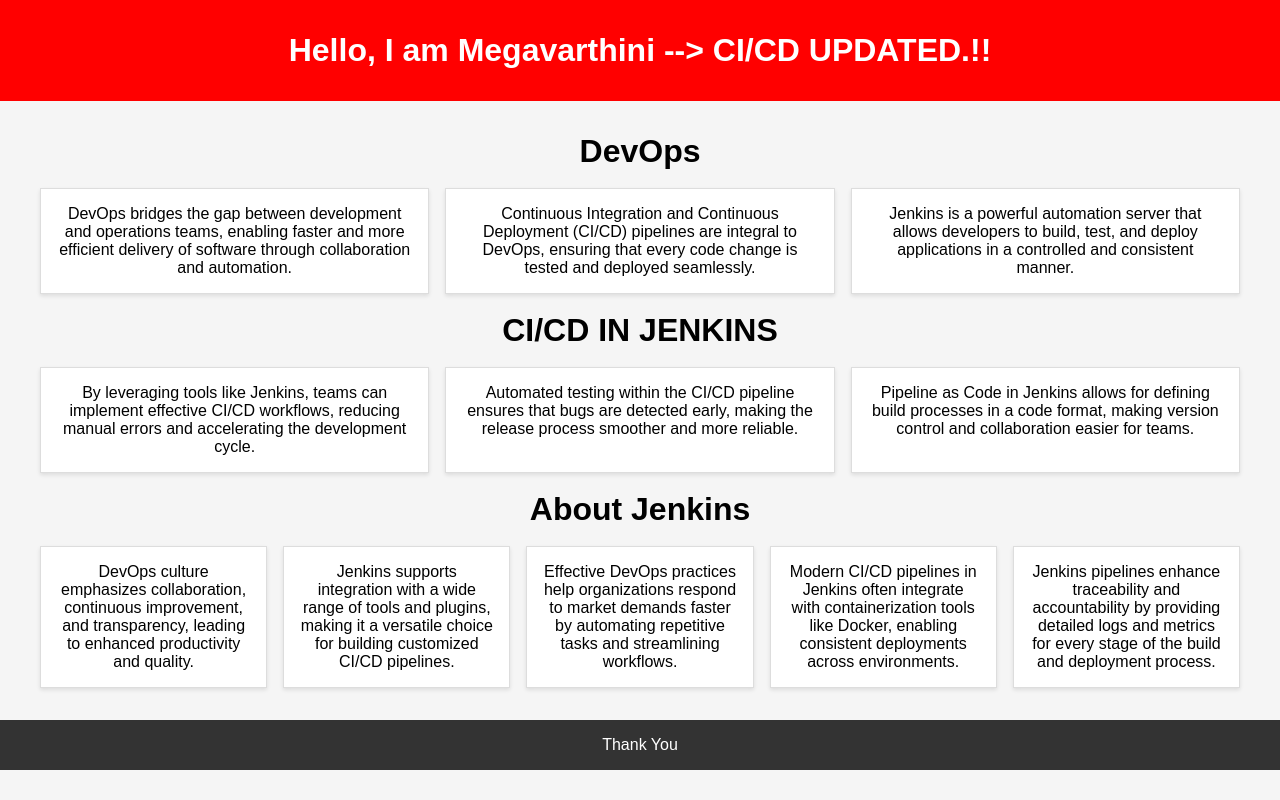
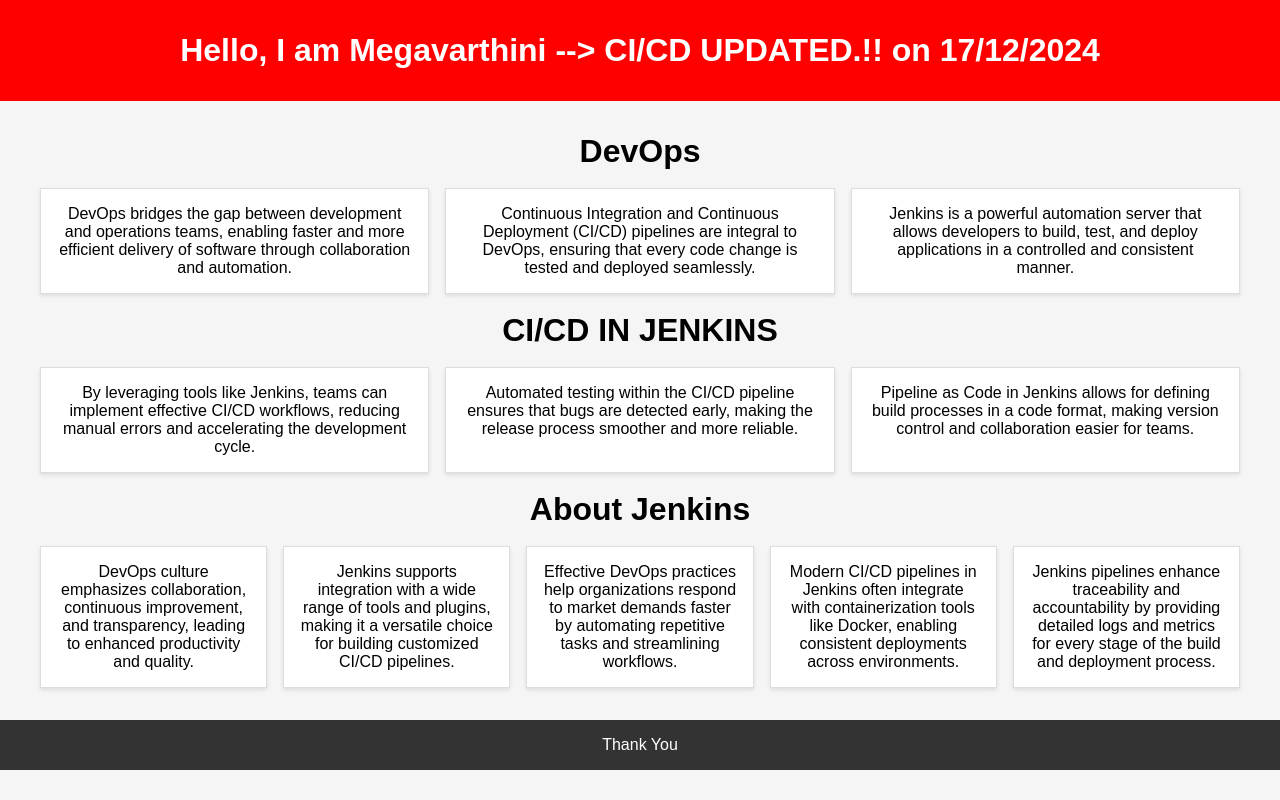
Before and after one commit to Megavarthini07/Jenkins_Tutorial_Pipeline, a plain HTML site: page index.html in a window 1280 px wide. Drawn offline with Linux system fonts and the light colour scheme.

Commit message:
Update index.html

```diff
--- a/index.html
+++ b/index.html
@@ -55,7 +55,7 @@
 </head>
 <body>
     <header>
-        <h1>Hello, I am Megavarthini --> CI/CD UPDATED.!!</h1>
+        <h1>Hello, I am Megavarthini --> CI/CD UPDATED.!! on 17/12/2024</h1>
     </header>
     <div class="container">
         <h1>DevOps</h1>
```
